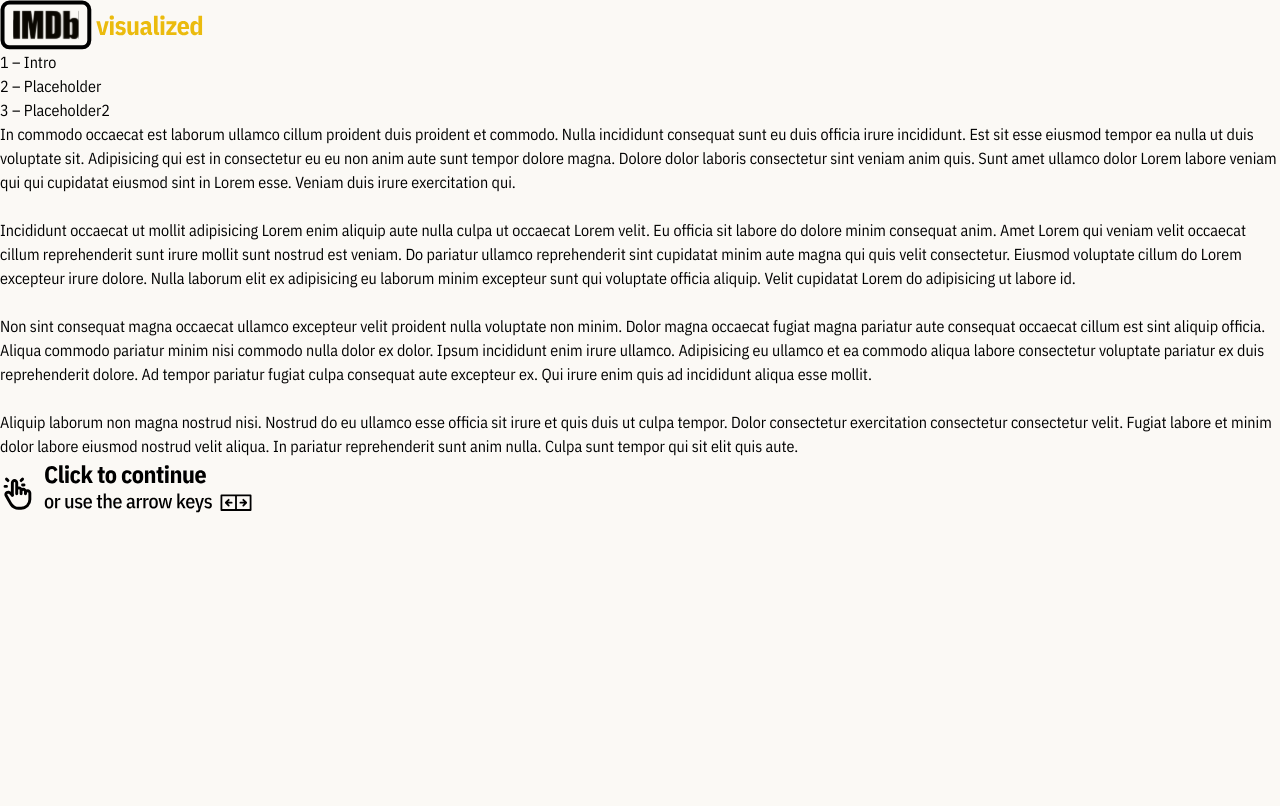
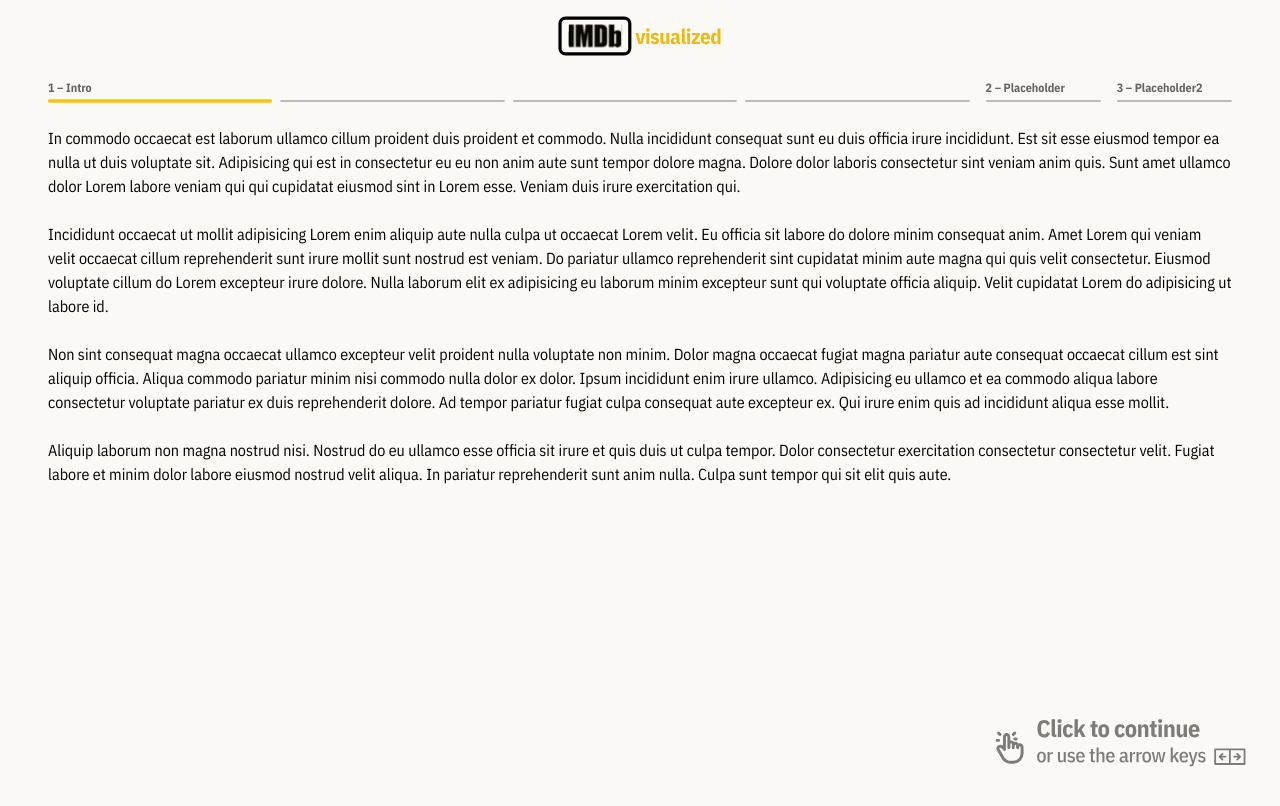
Before and after one commit to jandorn/imdb_visualization, a Vue app: page / in a window 1280 px wide. Shown: the top 806 px of the page. Built offline with nearby package versions, Linux system fonts and the light colour scheme.

Commit message:
fixes tailwind config warning

```diff
--- a/tailwind.config.js
+++ b/tailwind.config.js
@@ -1,7 +1,6 @@
 /** @type {import('tailwindcss').Config} */
 export default {
-  content: [],
-  purge: ['./index.html', './src/**/*.{vue,js,ts,jsx,tsx}'],
+  content: ['./index.html', './src/**/*.{vue,js,ts,jsx,tsx}'],
   theme: {
     extend: {},
   },
```
